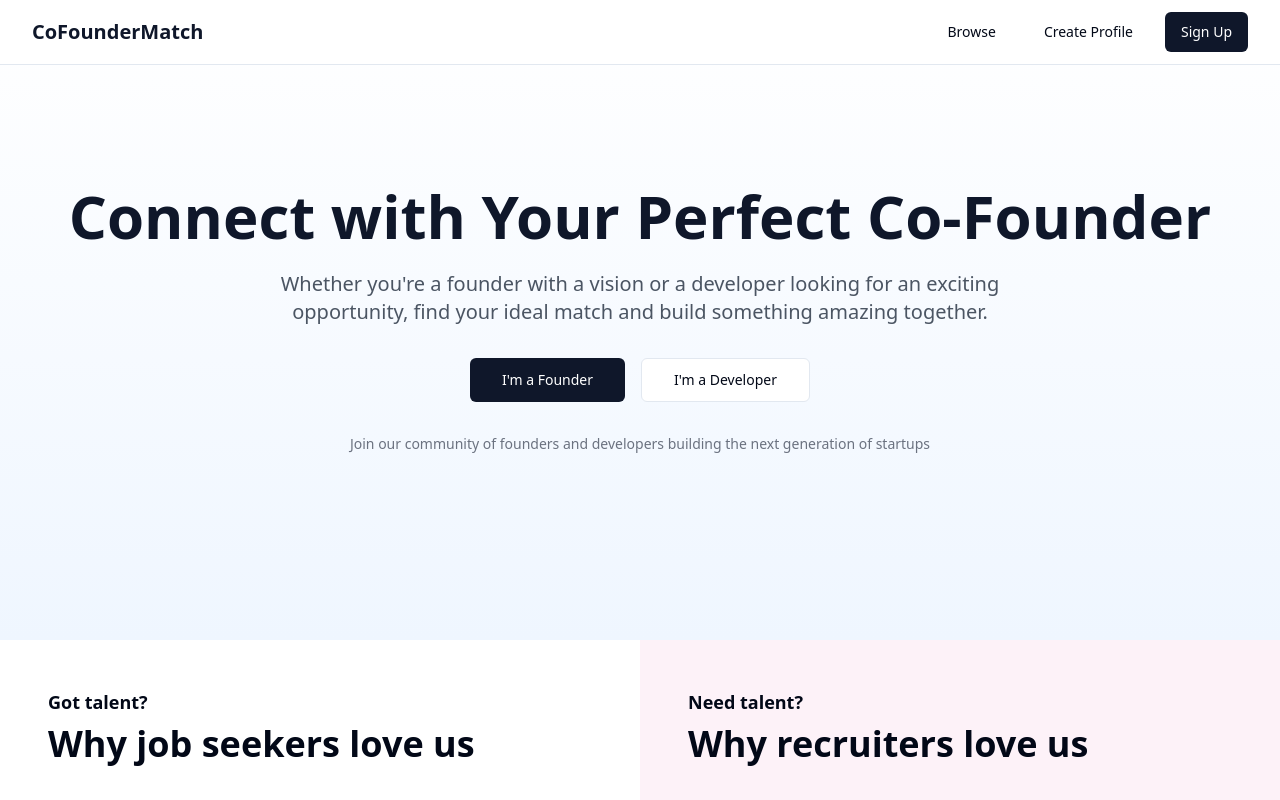
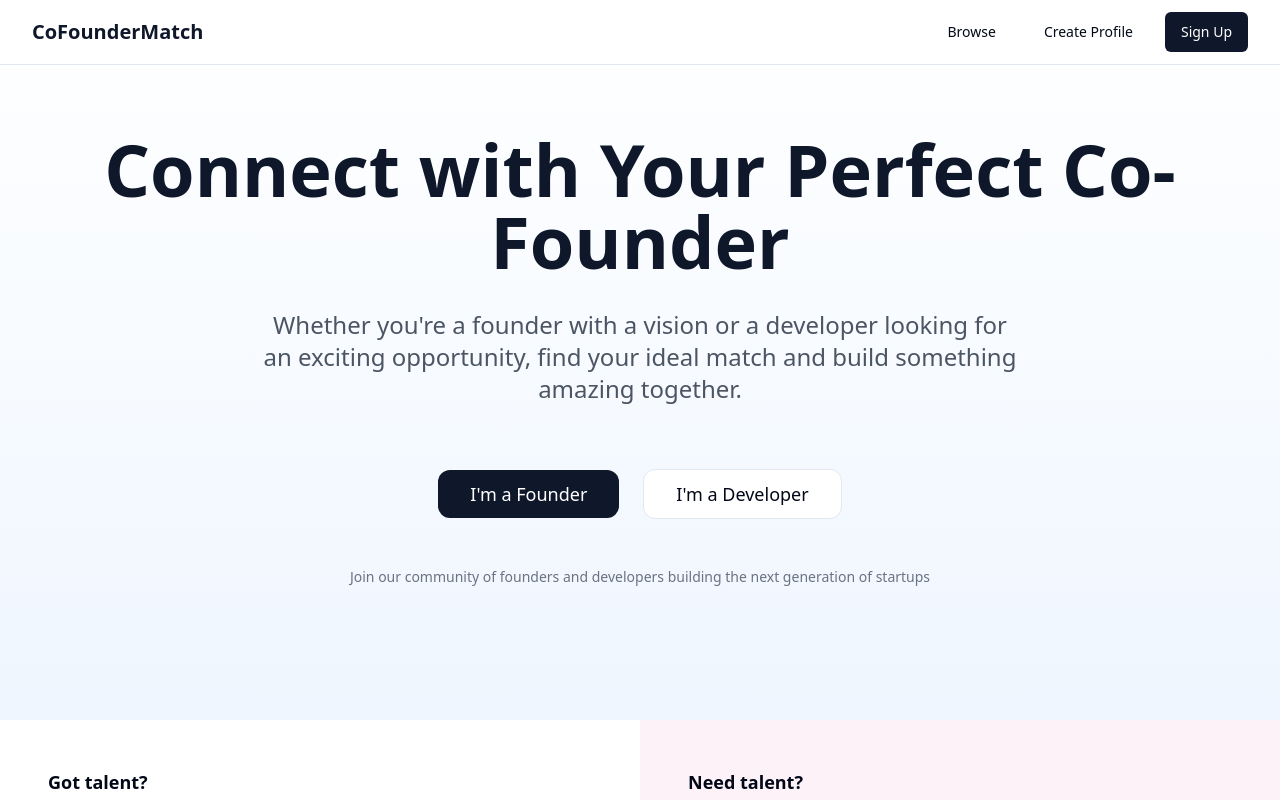
Before and after one commit to mayank-0789/techstart-matching, a React (Vite) app: page / in a window 1280 px wide. Shown: the top 800 px of the page. Built offline with nearby package versions, Linux system fonts and the light colour scheme.

Commit message:
Update Hero.tsx

```diff
--- a/src/components/Hero.tsx
+++ b/src/components/Hero.tsx
@@ -3,24 +3,24 @@ import { Link } from "react-router-dom";
 
 export const Hero = () => {
   return (
-    <div className="min-h-[80vh] flex items-center justify-center bg-gradient-to-b from-white to-blue-50">
+    <div className="min-h-[90vh] flex items-center justify-center bg-gradient-to-b from-white to-blue-50">
       <div className="max-w-7xl mx-auto px-4 sm:px-6 lg:px-8 text-center">
-        <h1 className="text-4xl sm:text-5xl md:text-6xl font-bold text-primary mb-6">
+        <h1 className="text-5xl sm:text-6xl md:text-7xl font-bold text-primary mb-8">
           Connect with Your Perfect Co-Founder
         </h1>
-        <p className="text-xl text-gray-600 mb-8 max-w-3xl mx-auto">
+        <p className="text-xl md:text-2xl text-gray-600 mb-16 max-w-3xl mx-auto">
           Whether you're a founder with a vision or a developer looking for an exciting opportunity,
           find your ideal match and build something amazing together.
         </p>
-        <div className="flex flex-col sm:flex-row gap-4 justify-center items-center">
-          <Button size="lg" asChild className="w-full sm:w-auto">
+        <div className="flex flex-col sm:flex-row gap-6 justify-center items-center mt-12">
+          <Button size="lg" asChild className="w-full sm:w-auto text-lg px-8 py-6 rounded-xl">
             <Link to="/signup">I'm a Founder</Link>
           </Button>
-          <Button size="lg" variant="outline" asChild className="w-full sm:w-auto">
+          <Button size="lg" variant="outline" asChild className="w-full sm:w-auto text-lg px-8 py-6 rounded-xl">
             <Link to="/signup">I'm a Developer</Link>
           </Button>
         </div>
-        <div className="mt-8 text-sm text-gray-500">
+        <div className="mt-12 text-sm text-gray-500">
           Join our community of founders and developers building the next generation of startups
         </div>
       </div>
```
